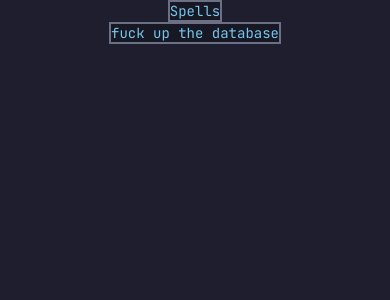
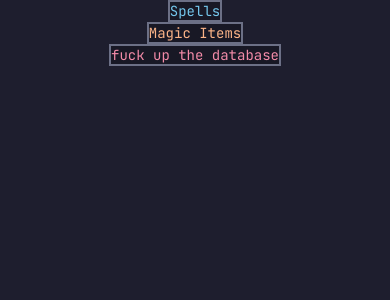
Before and after one commit to antoncarlgren/grimoire, a React Native app in the folder src/: screen /Home in a window 390 px wide. Shown: the top 300 px of the page. Built offline with nearby package versions, Linux system fonts and the light colour scheme; what react-native-normalize would draw is missing.

Commit message:
Added support for magic items

```diff
--- a/src/constants/ApiConfig.js
+++ b/src/constants/ApiConfig.js
@@ -1,4 +1,5 @@
 export const paths = {
-  base: 'https://api.open5e.com/',
-  spells: 'spells/',
+    base: "https://api.open5e.com/",
+    spells: "spells/",
+    magicItems: "magicitems/",
 };
--- a/src/constants/Colors.js
+++ b/src/constants/Colors.js
@@ -40,3 +40,21 @@ export const schoolTextColors = StyleSheet.create({
         color: "#fab387",
     },
 });
+
+export const rarityTextColors = StyleSheet.create({
+    common: {
+        color: "#6c7086",
+    },
+    uncommon: {
+        color: "#a6e3a1",
+    },
+    rare: {
+        color: "#74c7ec",
+    },
+    veryrare: {
+        color: "#cba6f7",
+    },
+    legendary: {
+        color: "#fab387",
+    },
+});
--- a/src/constants/SearchOptions.js
+++ b/src/constants/SearchOptions.js
@@ -49,3 +49,39 @@ export const spellSearchOptions = {
         },
     ],
 };
+
+export const magicItemSearchOptions = {
+    path: paths.magicItems,
+    placeholder: "Search Treasure Chest",
+    cardColors: {
+        highlighting: Colors.rarityTextColors,
+        key: "rarity",
+    },
+    keys: [
+        {
+            target: "name",
+            key: "name",
+            alias: "n",
+        },
+        {
+            target: "rarity",
+            key: "rarity",
+            alias: "r",
+        },
+        {
+            target: "type",
+            key: "type",
+            alias: "t",
+        },
+        {
+            target: "desc",
+            key: "desc",
+            alias: "d",
+        },
+        {
+            target: "requires_attunement",
+            key: "attune",
+            alias: "a",
+        },
+    ],
+};
--- a/src/hooks/UseDataSource.js
+++ b/src/hooks/UseDataSource.js
@@ -57,6 +57,7 @@ export const useDataSource = (root, path) => {
             }
         };
 
+        console.log(error);
         loadData();
     }, [root, path]);
 
--- a/src/ui/components/containers/ItemCard.js
+++ b/src/ui/components/containers/ItemCard.js
@@ -6,7 +6,7 @@ import TextBody from "../text/TextBody";
 const ItemCard = ({ details, colors }) => {
     const [pressed, setPressed] = useState(false);
     // Get text color by matching the value of the key property with the property of the same name of the details object
-    const colorKey = details[colors["key"]]?.toLowerCase();
+    const colorKey = details[colors["key"]]?.toLowerCase().replace(" ", "");
     const textColor = colors["highlighting"][colorKey];
 
     return (
--- a/src/ui/components/input/MainButton.js
+++ b/src/ui/components/input/MainButton.js
@@ -5,7 +5,7 @@ import { fontSizes } from "../../../constants/Fonts";
 import TextBody from "../text/TextBody";
 import { normalize } from "react-native-normalize";
 
-const MainButton = ({ onPress, title, style, titleStyle }) => {
+const MainButton = ({ onPress, title, style, titleStyle, color }) => {
     return (
         <TouchableOpacity
             onPress={onPress}
@@ -18,7 +18,9 @@ const MainButton = ({ onPress, title, style, titleStyle }) => {
                 style,
             ]}
         >
-            <TextBody style={[styles.titleStyle, titleStyle]}>{title}</TextBody>
+            <TextBody style={[styles.titleStyle, titleStyle, { color: color }]}>
+                {title}
+            </TextBody>
         </TouchableOpacity>
     );
 };
--- a/src/ui/screens/Home.js
+++ b/src/ui/screens/Home.js
@@ -8,6 +8,7 @@ import HomeHeader from "../components/text/HomeHeader";
 import MainButton from "../components/input/MainButton";
 import { searchResultOptions } from "../../navigation/StackOptions";
 import AsyncStorage from "@react-native-async-storage/async-storage";
+import { colors } from "../../constants/Colors";
 
 const HomeScreen = ({ navigation }) => {
     return (
@@ -25,6 +26,7 @@ const HomeScreen = ({ navigation }) => {
                 <HomeHeader>GRIMOIRE</HomeHeader>
                 <MainButton
                     title="Spells"
+                    color={colors.primaryBlue}
                     onPress={() => {
                         navigation.navigate(
                             "SearchResult",
@@ -33,7 +35,18 @@ const HomeScreen = ({ navigation }) => {
                     }}
                 />
                 <MainButton
+                    title="Magic Items"
+                    color={colors.primaryOrange}
+                    onPress={() => {
+                        navigation.navigate(
+                            "SearchResult",
+                            SearchOptions.magicItemSearchOptions
+                        );
+                    }}
+                />
+                <MainButton
                     title="fuck up the database"
+                    color={colors.primaryRed}
                     onPress={() => AsyncStorage.clear()}
                 />
             </KeyboardAvoidingView>
```
